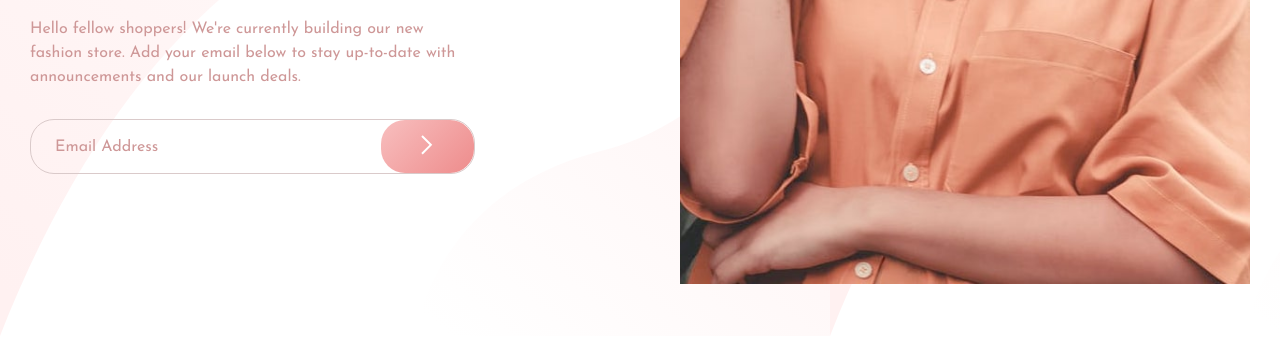
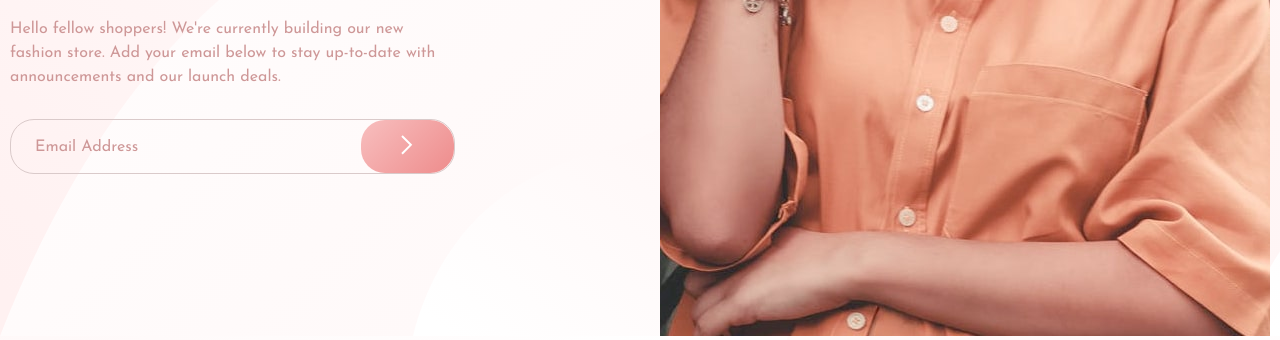
Before and after one commit to zwuk0/base-apparel-coming-soon-master, a plain HTML site: page index.html in a window 1280 px wide. Shown: the part 464-804 px from the top of the page. Drawn offline with Linux system fonts and the light colour scheme.

Commit message:
Update style.css

```diff
--- a/style.css
+++ b/style.css
@@ -95,14 +95,13 @@ span {
 
 @media screen and (min-width: 1100px) {
   body {
-    background: url(images/bg-pattern-desktop.svg);
+    background: url(images/bg-pattern-desktop.svg),
+      linear-gradient(135deg, hsl(0, 0%, 100%), hsl(0, 100%, 98%));
   }
   .container-main {
     display: flex;
     width: auto;
     height: auto;
-    margin-left: 30px;
-    margin-right: 30px;
   }
   .desktop-img {
     display: block;
```
